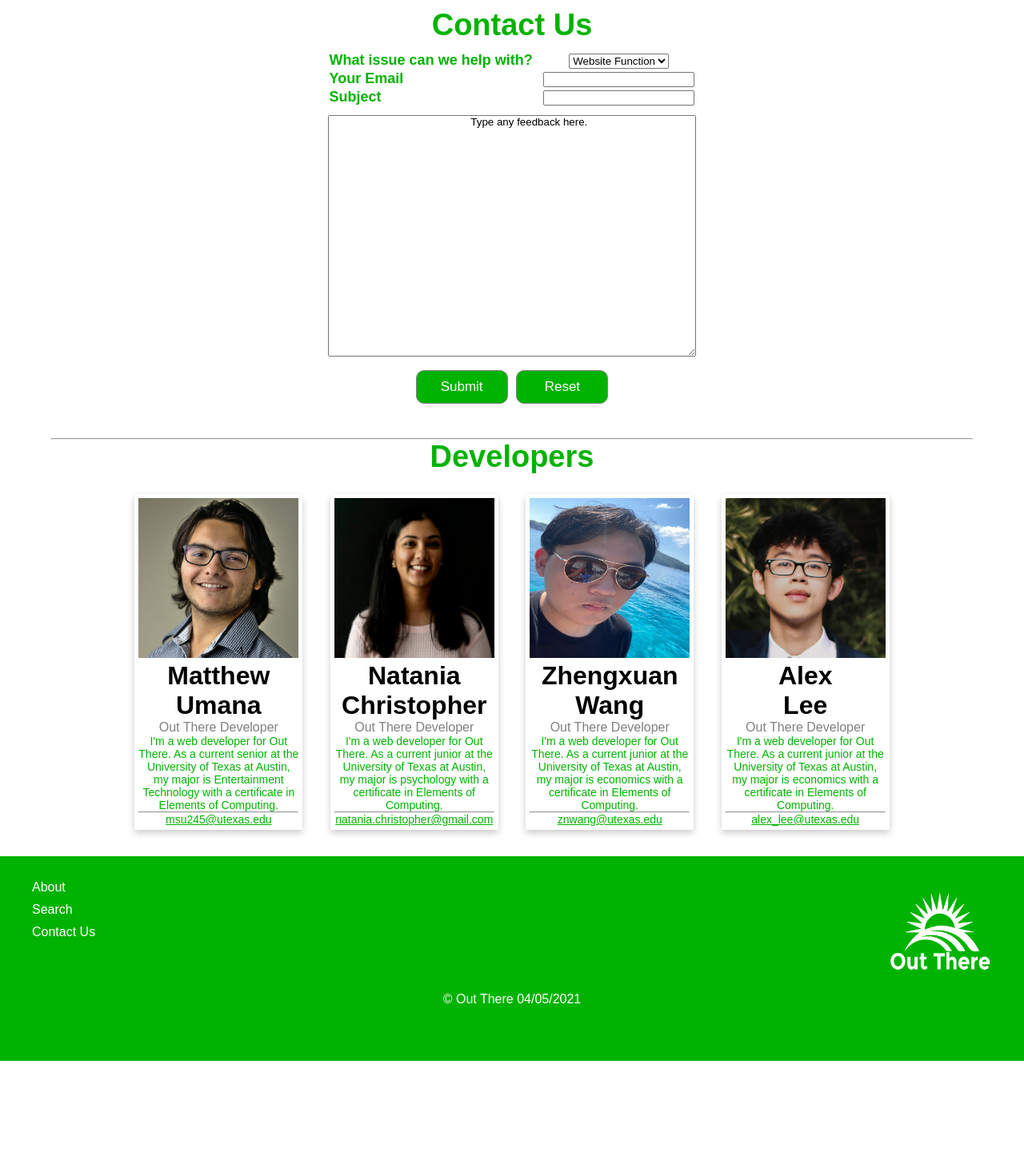
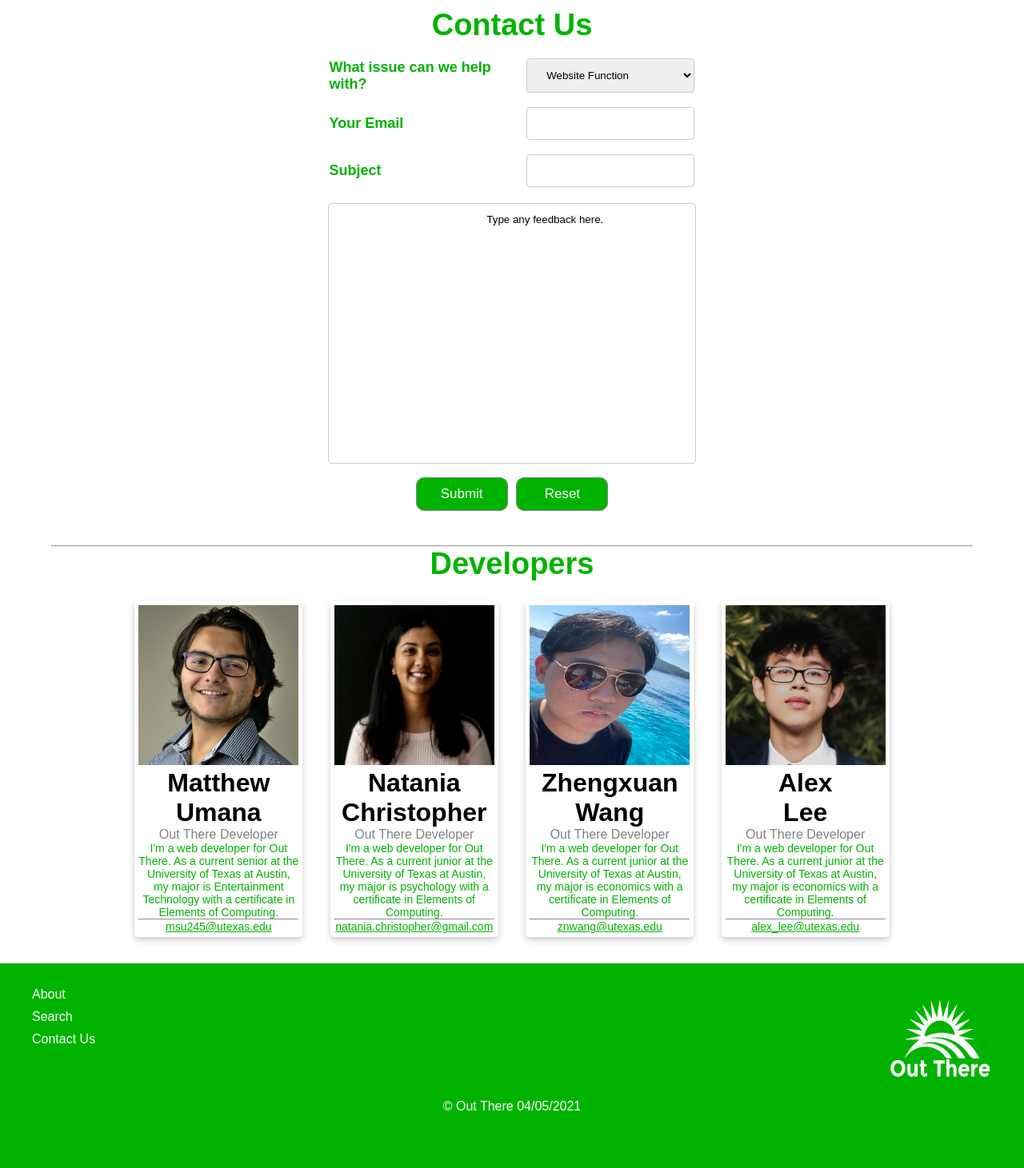
Before and after one commit to mumana98/Out-There, a PHP site: page /pages/contact.html in a window 1280 px wide. Shown: the part 100-1561 px from the top of the page at 80% size. Before the commit the page ends 1427 px from the top, so only its background shows below. Run offline with PHP 8.4, Linux system fonts and the light colour scheme.

Commit message:
Add files via upload

```diff
--- a/styles/contact.css
+++ b/styles/contact.css
@@ -119,16 +119,35 @@
   margin: 15px;
   text-align: center;
   font-family: arial;
-  border-radius: 5px 5px 0 0;
+  border-radius: 5px;
   display: inline-table;
   padding: 5px;
 }
 
 .card:hover {
   box-shadow: 0 8px 16px 0 rgba(0,0,0,0.2);
+  transition-duration: 0.5s;
 }
 
 .title {
   color: grey;
   font-size: 16px;
 }
+
+input[type=text], select {
+  width: 100%;
+  padding: 12px 20px;
+  margin: 8px 0;
+  display: inline-block;
+  border: 1px solid #ccc;
+  border-radius: 4px;
+  box-sizing: border-box;
+}
+
+textarea{
+	border-radius: 4px;
+	padding: 12px 20px;
+	box-sizing: border-box;
+	resize: none;
+	border: 1px solid #ccc;
+}
```
